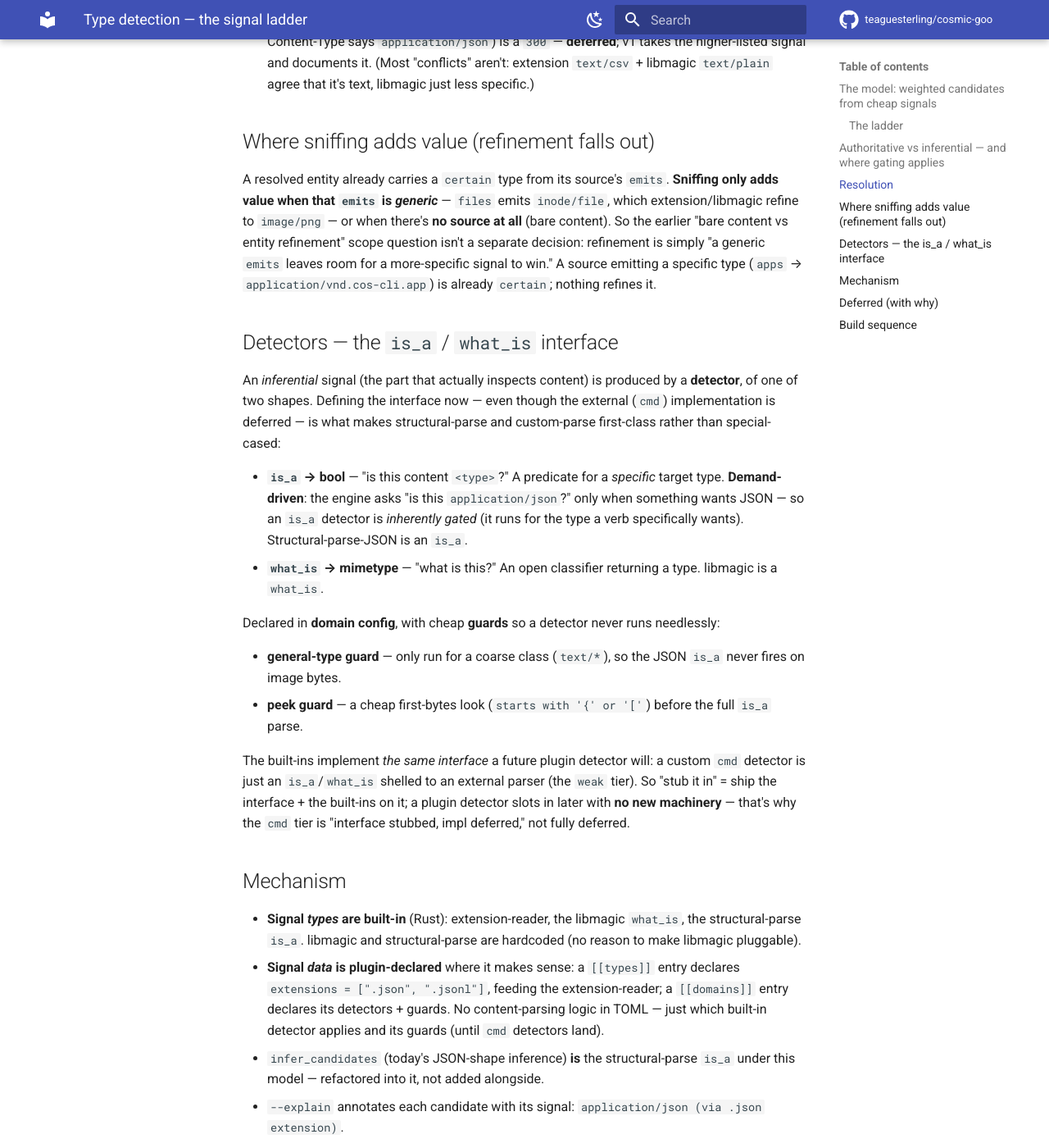
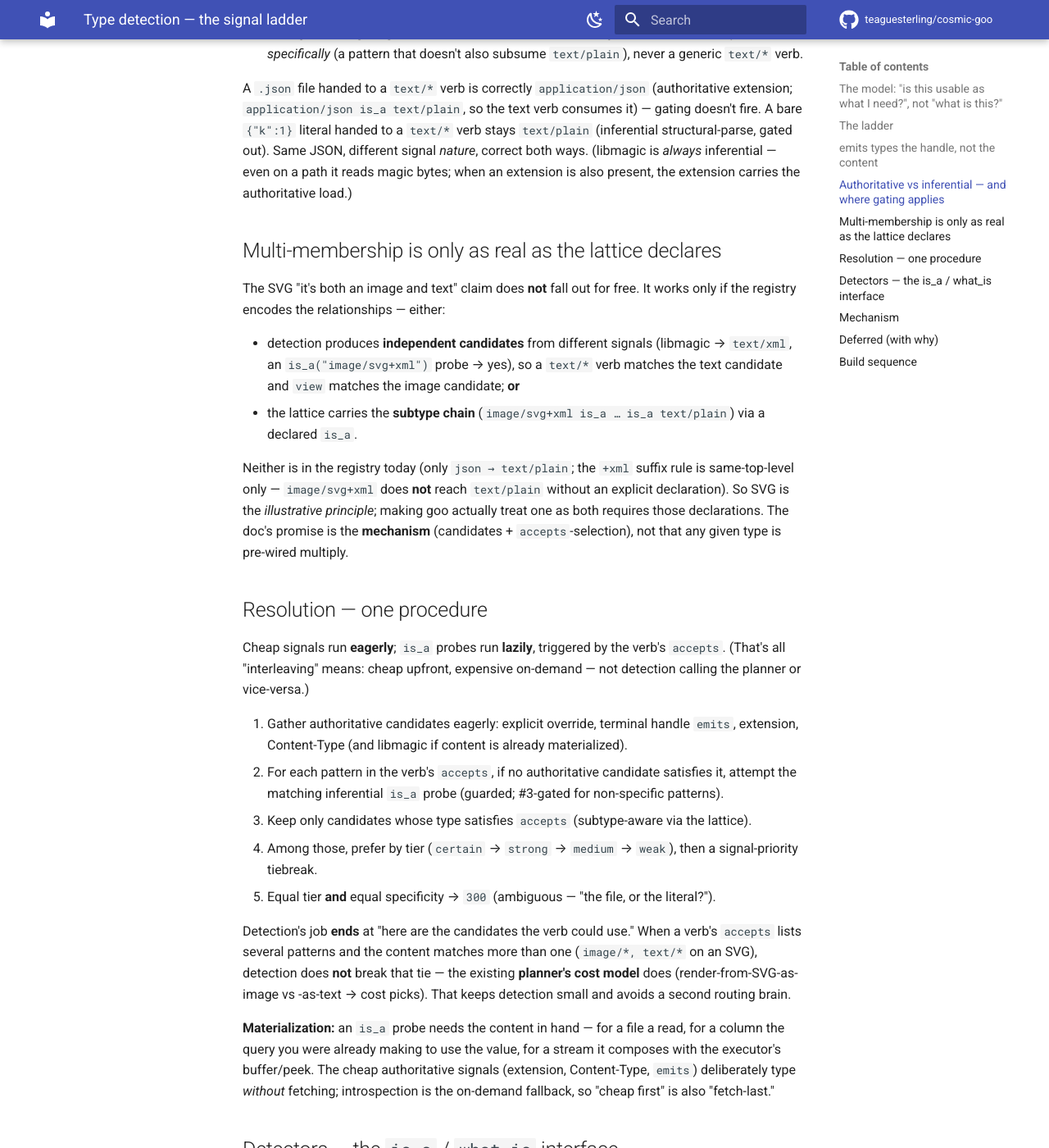
Before and after one commit to teaguesterling/cosmic-goo, an MkDocs documentation site: the page built from doc/design/detection.md, in a window 1280 px wide and 1400 px high, scrolled down 1985 px. Shown: the whole window at 82% size. Built offline with MkDocs 1.6.1 and Material for MkDocs 9.7.7, drawn with Linux system fonts in a browser that asks for light colours; comment, search, counter and statistics services are not loaded; some of the changed text lies outside the part shown.

Commit message:
docs(design): detection — types are contextual candidates; emits types the handle
Rewrite per the design critique. Four corrections, advisor-pressure-tested:

1. **"is this usable as what I need?" not "what is this?"** — content like SVG is
   genuinely image/svg+xml AND text/xml AND text/plain at once; there's no single
   verdict. Detection yields WEIGHTED CANDIDATES; the verb's accepts SELECTS. No
   collapse-to-one. what_is for unambiguous content, is_a (demand-driven, self-
   gating) for the contextual/multi-typed load.

2. **emits types the HANDLE, not the content** — a database TEXT column or
   inode/file is certain about the handle but only a HINT for the bytes (which
   may be SVG/PNG/JSON). emits is content-authoritative only when TERMINAL;
   container types get refined by detection. Pure framing fix — no schema change.

3. **Deep introspection is first-class, bounded by demand-driven is_a** — only
   the types a verb asks for get probed; materialization (file read / the column
   query / stream peek) is the on-demand fallback, so cheap-first is also
   fetch-last.

4. **One resolution procedure** (was two contradictory steps): authoritative
   eager → is_a probes lazy per accepts-pattern → filter by accepts → tier →
   signal-priority → 300 on equal tier+specificity. Detection ends at "candidates
   the verb could use"; the planner's COST breaks ties among equally-valid ones.

Honesty fixes: multi-membership is only as real as the lattice declares (svg→text
is NOT wired — +xml suffix is same-top-level only; SVG is the illustrative
principle, not a shipped capability). General detectors apply globally + guarded,
NOT copy-declared per domain. --as flip pulled OUT to a consolidated flag-surface
pass — detection.md only asserts the certain-override TIER exists. Framed as
making the existing infer_for/#3 model uniform, not rewiring the planner.

Cross-refs synced (negotiation §7, goo-protocol §6, STATUS).

Co-Authored-By: Claude Opus 4.7 (1M context) <noreply@anthropic.com>

````diff
--- a/doc/design/detection.md
+++ b/doc/design/detection.md
@@ -1,137 +1,178 @@
 # Type detection — the signal ladder
 
-How goo decides a subject's MIME type. This is the **classify** half of "the
-domain *resolves*, the MIME *classifies*" ([addressing-and-protocol.md](addressing-and-protocol.md)),
-and the input-typing layer that feeds inference + negotiation
-([negotiation.md](negotiation.md), [goo-protocol §6](goo-protocol.md)).
+How goo decides the **content type** a verb operates on. This is the *classify*
+half of "the domain *resolves*, the MIME *classifies*"
+([addressing-and-protocol.md](addressing-and-protocol.md)), feeding inference +
+negotiation ([negotiation.md](negotiation.md), [goo-protocol §6](goo-protocol.md)).
 
-> **Status: design.** Supersedes the "sniffers" bullet in negotiation §7. v1 is
-> built-in signal-readers + plugin-declared extension data; the heavier pieces
-> (external-parser sniffers, HTTP fetch) are deferred (last section).
+> **Status: design.** This doesn't rewire the planner — it makes *uniform and
+> explicit* what's already half-built. `infer_for(verb, content)` already returns
+> weighted choices and #3 gating already discriminates specific-vs-generic; this
+> doc puts every signal (extension, Content-Type, structural, libmagic, handle
+> `emits`) into that one candidate model and corrects how `emits` is read. v1 is
+> built-in detectors + plugin-declared extension data; external (`cmd`) detectors
+> and HTTP fetch are deferred (last section).
 
-## The model: weighted candidates from cheap signals
+## The model: "is this usable as what I need?", not "what is this?"
 
-Detection is **not** "parse the bytes to figure out what they are." It's reading
-the **cheap signals that come *with* the subject** — each proposes a weighted
-`(type, tier)` candidate — and letting the verb's `accepts` re-rank them. A
-"sniffer" is just a **signal-reader**. Signals are wrong sometimes; *right enough*
-mostly; and wrongness is absorbed by the re-ranking, by `--as` (override), and by
-a `300` on a genuine tie.
+The instinct is to *classify* a subject — compute its one true type, then route.
+That instinct breaks on real content. An SVG is, simultaneously and correctly,
+`image/svg+xml`, `text/xml`, and `text/plain` — there is no single right answer to
+"what is this." There *is* a right answer to **"is this an image I can render?"**
+(yes) and **"is this text I can grep?"** (yes), asked by *different verbs*, both
+true on the same bytes.
 
-### The ladder
+So detection produces **weighted candidates**, not a verdict, and the verb's
+`accepts` *selects* among them. Two detector shapes serve the two questions:
+
+- **`what_is` → mimetype** — an open classifier, for *unambiguous* content. A PNG
+  is just a PNG; libmagic answers and we're done.
+- **`is_a` → bool** — "is this `<type>`?", a predicate for a *specific* target.
+  This carries the contextual / multi-typed load: `is_a("image/svg+xml")` asked
+  by `view`, `is_a("text/plain")` asked by `grep` — both pass, the operation
+  picks the question. `is_a` is **demand-driven**, so it's inherently gated (it
+  runs only for a type a verb asked for) — which also *bounds* the cost of deep
+  inspection (see below).
+
+## The ladder
+
+Each signal proposes a `(type, tier)` candidate:
 
 ```
 signal              source                       tier      authoritative?
 ------              ------                       ----      --------------
---as <type>         the user (explicit override) certain   yes
-[[sources]] emits   the resolver (apps→app type) certain   yes
+explicit override   the user                     certain   yes   (flag spelling = flag-surface pass; currently @type)
+handle `emits`      the resolver                 certain   handle only — a HINT for content (see below)
 extension           the path (`.json`, `.csv`)   strong    yes
 HTTP Content-Type   the response header          strong    yes   (deferred — no fetch yet)
-structural parse    an `is_a` detector parses    strong    n/a (proof)
+structural parse    an `is_a` detector parses    strong    no    (inferential; high-confidence-when-positive)
 libmagic            a `what_is` detector (magic) medium    no
-[future] cmd detector an external is_a/what_is    weak      no    (impl deferred; interface stubbed)
+[future] cmd detector an external is_a/what_is    weak      no    (interface stubbed; impl deferred)
 ```
 
-(`--as` is the explicit input-type override — what `@` did in earlier drafts;
-`@` is reserved for user aliases. The output representation moves to `--to`, the
-output file to `-o`; that flag reassignment reworks goo-protocol §12 and lands
-with the `--to`/`--on` destination slice.)
+`certain` / `strong` / `medium` / `weak` are **discrete tiers** mapped to a weight
+in one place (like converter cost `Tier`). A tier is a property of the **signal**,
+not the match — extension is `strong` because *extensions are strong*. No numeric
+confidence scale.
 
-`certain` / `strong` / `medium` / `weak` are **discrete tiers**, mapped to a
-weight in one place (like converter cost `Tier`). A tier is a property of the
-**signal**, not the match — extension is `strong` because *extensions are
-strong*, not because a particular `.json` matched. No numeric confidence scale.
+Cheap signals cover what structural parsing can't: **CSV and YAML are detected by
+extension or libmagic — no parser.**
 
-The cheap signals cover what structural parsing can't: **CSV and YAML are
-detected by extension (`.csv`) or libmagic — no parser** — which is why those
-formats don't need the deferred external-parser tier.
+## `emits` types the handle, not the content
+
+The correction that motivated this rewrite. A `[[sources]] emits` declaration is
+authoritative — **about the handle**. For `apps`, the handle's value *is* its
+type (`application/vnd.cos-cli.app`): terminal, nothing to refine. But for `files`
+the handle is `inode/file`, and for a `database` column the handle is a
+text/blob-valued cell — and **the bytes inside are a different question.** A
+`TEXT` column can hold SVG, JSON, or CSV; the schema types the *column*, not the
+*value*.
+
+So `emits` is **content-authoritative only when it's terminal** (a specific,
+opaque type). When it's a **container** type — `inode/file`, or a generic
+`text/*`/`application/octet-stream` cell — it's a *hint*, and content detection
+refines it. This is the same rule as "refinement fires when `emits` is generic,"
+now stated with the container insight: a `TEXT` column is generic *with respect to
+its bytes* even though `text/plain` looks like a real MIME. **No new schema** —
+`emits` stays one declaration; this is purely how it's read for content questions.
 
 ## Authoritative vs inferential — and where gating applies
 
-The single distinction that keeps detection honest:
+- **Authoritative** (the explicit override, *terminal* `emits`, extension,
+  Content-Type) state ground truth — candidates **bypass gating**.
+- **Inferential** (libmagic, structural parse, future `cmd` detectors) are
+  *guessing* — candidates go through the **#3 gating rule**: a structured
+  candidate wins only for a verb that accepts it *specifically* (a pattern that
+  doesn't also subsume `text/plain`), never a generic `text/*` verb.
 
-- **Authoritative** signals (`--as`, source `emits`, extension, Content-Type)
-  state ground truth — the user said so, the resolver said so, the filesystem/
-  server said so. Their candidates **bypass gating**.
-- **Inferential** signals (libmagic on bytes, structural parse, future heuristics)
-  are *guessing*. Their candidates **go through the §3 gating rule**: a structured
-  candidate wins only for a verb that accepts it *specifically* (a pattern that
-  doesn't also accept `text/plain`), never a generic `text/*` verb.
+A `.json` file handed to a `text/*` verb is correctly `application/json`
+(authoritative extension; `application/json is_a text/plain`, so the text verb
+consumes it) — gating doesn't fire. A bare `{"k":1}` literal handed to a `text/*`
+verb stays `text/plain` (inferential structural-parse, gated out). Same JSON,
+different signal *nature*, correct both ways. (libmagic is *always* inferential —
+even on a path it reads magic bytes; when an extension is also present, the
+extension carries the authoritative load.)
 
-This resolves the asymmetry: a `.json` file handed to a `text/*` verb is correctly
-`application/json` (authoritative extension; `application/json is_a text/plain`,
-so the text verb consumes it) — gating doesn't fire. But a bare `{"k":1}` literal
-handed to a `text/*` verb stays `text/plain` (inferential structural-parse, gated
-out). Same JSON, different signal *nature*, correct outcome both ways.
+## Multi-membership is only as real as the lattice declares
 
-**libmagic is always inferential** — even on a file path it's reading magic bytes,
-i.e. guessing. When the file also has an extension, *extension* carries the
-authoritative load; libmagic is a corroborating (or conflicting) inferential
-candidate. Don't make libmagic conditionally authoritative.
+The SVG "it's both an image and text" claim does **not** fall out for free. It
+works only if the registry encodes the relationships — either:
 
-## Resolution
+- detection produces **independent candidates** from different signals (libmagic
+  → `text/xml`, an `is_a("image/svg+xml")` probe → yes), so a `text/*` verb
+  matches the text candidate and `view` matches the image candidate; **or**
+- the lattice carries the **subtype chain** (`image/svg+xml is_a … is_a
+  text/plain`) via a declared `is_a`.
 
-1. Gather candidates from every applicable signal.
-2. Drop inferential candidates that fail gating for this verb.
-3. Re-rank by the verb's `accepts` (subtype-aware), then by tier.
-4. **Highest tier wins**; ties broken by signal order (extension > Content-Type >
-   structural > libmagic). `--as` always wins (the explicit override).
-5. A genuine same-tier conflict between *authoritative* signals (extension says
-   `text/csv`, a Content-Type says `application/json`) is a `300` — **deferred**;
-   v1 takes the higher-listed signal and documents it. (Most "conflicts" aren't:
-   extension `text/csv` + libmagic `text/plain` agree that it's text, libmagic
-   just less specific.)
+Neither is in the registry today (only `json → text/plain`; the `+xml` suffix rule
+is same-top-level only — `image/svg+xml` does **not** reach `text/plain` without
+an explicit declaration). So SVG is the *illustrative principle*; making goo
+actually treat one as both requires those declarations. The doc's promise is the
+**mechanism** (candidates + `accepts`-selection), not that any given type is
+pre-wired multiply.
 
-## Where sniffing adds value (refinement falls out)
+## Resolution — one procedure
 
-A resolved entity already carries a `certain` type from its source's `emits`.
-**Sniffing only adds value when that `emits` is *generic*** — `files` emits
-`inode/file`, which extension/libmagic refine to `image/png` — or when there's
-**no source at all** (bare content). So the earlier "bare content vs entity
-refinement" scope question isn't a separate decision: refinement is simply "a
-generic `emits` leaves room for a more-specific signal to win." A source emitting
-a specific type (`apps` → `application/vnd.cos-cli.app`) is already `certain`;
-nothing refines it.
+Cheap signals run **eagerly**; `is_a` probes run **lazily**, triggered by the
+verb's `accepts`. (That's all "interleaving" means: cheap upfront, expensive
+on-demand — not detection calling the planner or vice-versa.)
+
+1. Gather authoritative candidates eagerly: explicit override, terminal handle
+   `emits`, extension, Content-Type (and libmagic if content is already
+   materialized).
+2. For each pattern in the verb's `accepts`, if no authoritative candidate
+   satisfies it, attempt the matching inferential `is_a` probe (guarded; #3-gated
+   for non-specific patterns).
+3. Keep only candidates whose type satisfies `accepts` (subtype-aware via the
+   lattice).
+4. Among those, prefer by tier (`certain` → `strong` → `medium` → `weak`), then a
+   signal-priority tiebreak.
+5. Equal tier **and** equal specificity → `300` (ambiguous — "the file, or the
+   literal?").
+
+Detection's job **ends** at "here are the candidates the verb could use." When a
+verb's `accepts` lists several patterns and the content matches more than one
+(`image/*, text/*` on an SVG), detection does **not** break that tie — the
+existing **planner's cost model** does (render-from-SVG-as-image vs -as-text →
+cost picks). That keeps detection small and avoids a second routing brain.
+
+**Materialization:** an `is_a` probe needs the content in hand — for a file a
+read, for a column the query you were already making to use the value, for a
+stream it composes with the executor's buffer/peek. The cheap authoritative
+signals (extension, Content-Type, `emits`) deliberately type *without* fetching;
+introspection is the on-demand fallback, so "cheap first" is also "fetch-last."
 
 ## Detectors — the `is_a` / `what_is` interface
 
-An *inferential* signal (the part that actually inspects content) is produced by a
-**detector**, of one of two shapes. Defining the interface now — even though the
-external (`cmd`) implementation is deferred — is what makes structural-parse and
-custom-parse first-class rather than special-cased:
-
-- **`is_a` → bool** — "is this content `<type>`?" A predicate for a *specific*
-  target type. **Demand-driven**: the engine asks "is this `application/json`?"
-  only when something wants JSON — so an `is_a` detector is *inherently gated*
-  (it runs for the type a verb specifically wants). Structural-parse-JSON is an
-  `is_a`.
-- **`what_is` → mimetype** — "what is this?" An open classifier returning a type.
-  libmagic is a `what_is`.
-
-Declared in **domain config**, with cheap **guards** so a detector never runs
-needlessly:
+Defining the interface now — even though the external `cmd` implementation is
+deferred — is what keeps structural-parse and custom-parse first-class instead of
+special-cased. A detector is an `is_a`→bool or a `what_is`→mime, with cheap
+**guards** so it never runs needlessly:
 
 - **general-type guard** — only run for a coarse class (`text/*`), so the JSON
   `is_a` never fires on image bytes.
-- **peek guard** — a cheap first-bytes look (`starts with '{' or '['`) before the
-  full `is_a` parse.
+- **peek guard** — a cheap first-bytes look before the full parse. (Guards are a
+  heuristic on a heuristic; a wrong guard is a *tolerated* false-negative, in
+  keeping with "right enough.")
 
-The built-ins implement *the same interface* a future plugin detector will: a
-custom `cmd` detector is just an `is_a`/`what_is` shelled to an external parser
-(the `weak` tier). So "stub it in" = ship the interface + the built-ins on it; a
-plugin detector slots in later with **no new machinery** — that's why the `cmd`
-tier is "interface stubbed, impl deferred," not fully deferred.
+The built-ins implement the *same* interface a future plugin detector will (an
+external `cmd` is just an `is_a`/`what_is` shelled out, the `weak` tier) — so the
+interface ships and only the fork/exec is deferred; a plugin detector slots in
+with **no new machinery**.
 
 ## Mechanism
 
-- **Signal *types* are built-in** (Rust): extension-reader, the libmagic
-  `what_is`, the structural-parse `is_a`. libmagic and structural-parse are
-  hardcoded (no reason to make libmagic pluggable).
-- **Signal *data* is plugin-declared** where it makes sense: a `[[types]]` entry
-  declares `extensions = [".json", ".jsonl"]`, feeding the extension-reader; a
-  `[[domains]]` entry declares its detectors + guards. No content-parsing logic
-  in TOML — just which built-in detector applies and its guards (until `cmd`
-  detectors land).
+- **Detector *types* are built-in** (Rust): extension-reader, the libmagic
+  `what_is`, the structural-parse `is_a`. They apply **generally**, gated by their
+  guards — **not** copy-declared per domain. (libmagic isn't pluggable; there's no
+  reason.)
+- **What a domain/source contributes** is *signal availability* (a path exposes an
+  extension; a response exposes a Content-Type) and its handle `emits` — plus,
+  later, an optional custom `cmd` detector. It does **not** re-declare the
+  built-ins.
+- **Signal data is plugin-declared** where it makes sense: a `[[types]]` entry
+  declares `extensions = [".json", ".jsonl"]`, feeding the extension-reader. No
+  new section — extensions are data on the type the plugin already defines.
 - `infer_candidates` (today's JSON-shape inference) **is** the structural-parse
   `is_a` under this model — refactored into it, not added alongside.
 - `--explain` annotates each candidate with its signal: `application/json (via .json extension)`.
@@ -139,24 +180,24 @@ tier is "interface stubbed, impl deferred," not fully deferred.
 ## Deferred (with why)
 
 - **HTTP Content-Type** — needs goo to fetch the URL; no fetch path yet.
-- **External-parser detectors** — a `cmd`-backed `is_a`/`what_is` (the `weak`
-  tier) for exotic types a built-in can't touch. The *interface* is defined now
-  (above); only the fork/exec implementation is deferred — it earns its cost
-  only when a built-in signal genuinely can't decide.
-- **Coercion-reachable sniffing** — typing bare CSV so a JSON verb can consume it
-  *via* `csv2json`. v1 sniffs only for *directly* wanted types
-  ([negotiation.md](negotiation.md) inference⨯coercion).
-- **Same-tier authoritative conflict → `300`** — v1 picks higher-listed.
-- **Context-demotion of a signal** (a `.json` extension whose libmagic disagrees
-  *and* parse fails dropping below `strong`) — v1 keeps extension `strong`.
+- **External (`cmd`) detectors** — the `weak` tier, for exotic types a built-in
+  can't decide. Interface defined above; only the fork/exec is deferred.
+- **Coercion-reachable detection** — typing bare CSV so a JSON verb can consume it
+  *via* `csv2json`. v1 probes only for *directly* wanted types.
+- **Same-tier-and-specificity conflict → `300`** — v1 may pick higher-listed.
+- **Context-demotion** (a `.json` extension whose libmagic disagrees *and* parse
+  fails dropping below `strong`) — v1 keeps extension `strong`.
+- **The flag surface** (the explicit-override spelling; `--as` in / `--to` out /
+  `-o` file) — decided in a consolidated CLI-surface pass, not here. detection.md
+  only asserts that the `certain` user-override *tier* exists.
 
 ## Build sequence
 
 1. **This doc** — the contract.
-2. Refactor `infer_candidates` → a **tiered signal-reader registry**; existing
-   JSON behavior preserved as the `structural-parse` signal.
+2. Refactor `infer_candidates` → a **tiered detector registry**; existing JSON
+   behavior preserved as the structural-parse `is_a`.
 3. **Extension-reader** — read `[[types]].extensions`; emit a `strong`,
    authoritative candidate (bypasses gating).
-4. Wire **`[[sources]] emits`** as the `certain`-tier candidate in the same model
-   (it's used already; make it consistent so `--explain`/`300` see it).
+4. Wire **handle `emits`** into the same model as the `certain` candidate, with
+   the terminal-vs-container read (generic `emits` leaves room to refine).
 5. **`--explain`** annotates each candidate with its signal source.
````
Also changed, not shown: doc/design/STATUS.md (+1 -1 lines), doc/design/goo-protocol.md (+5 -4 lines), doc/design/negotiation.md (+9 -8 lines).
